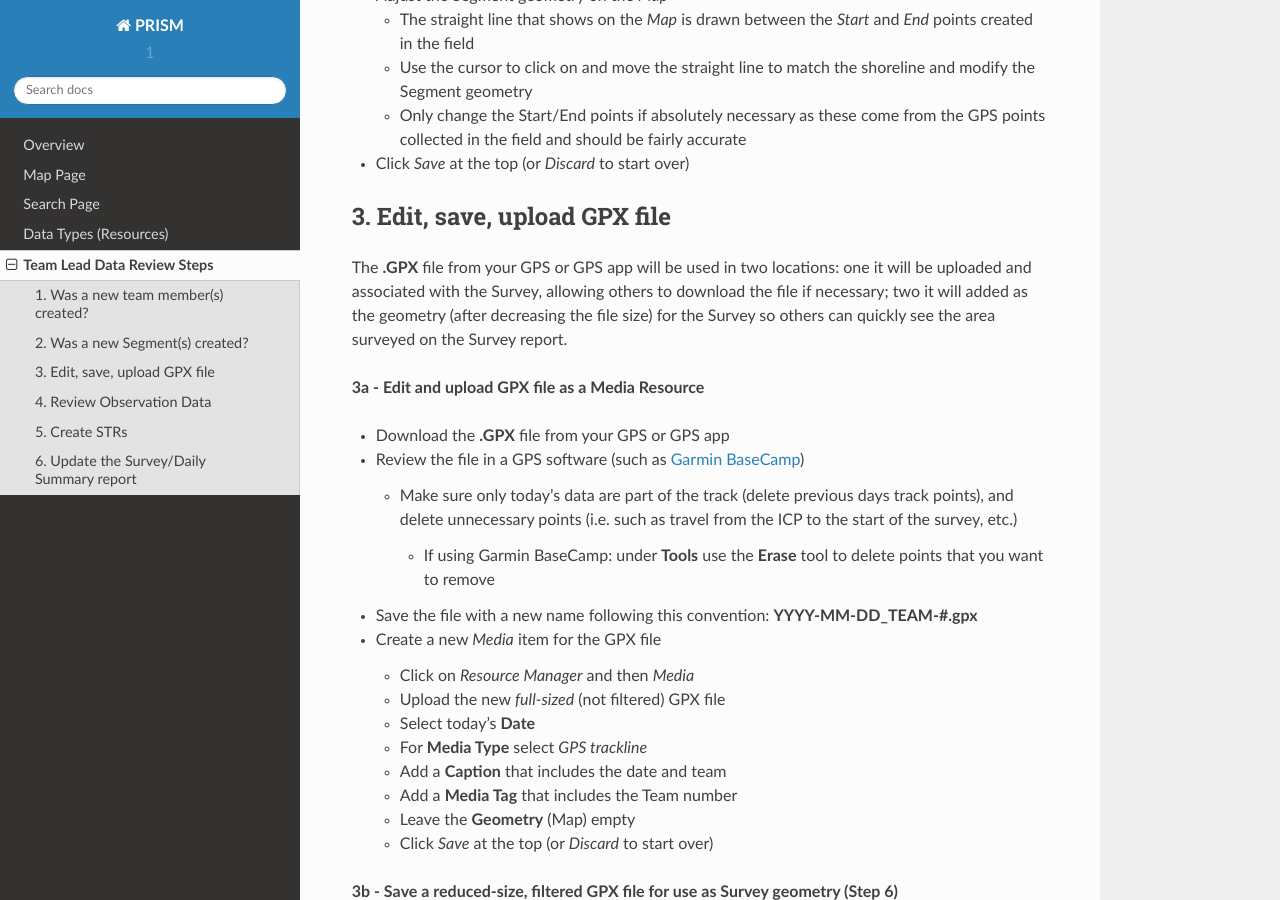
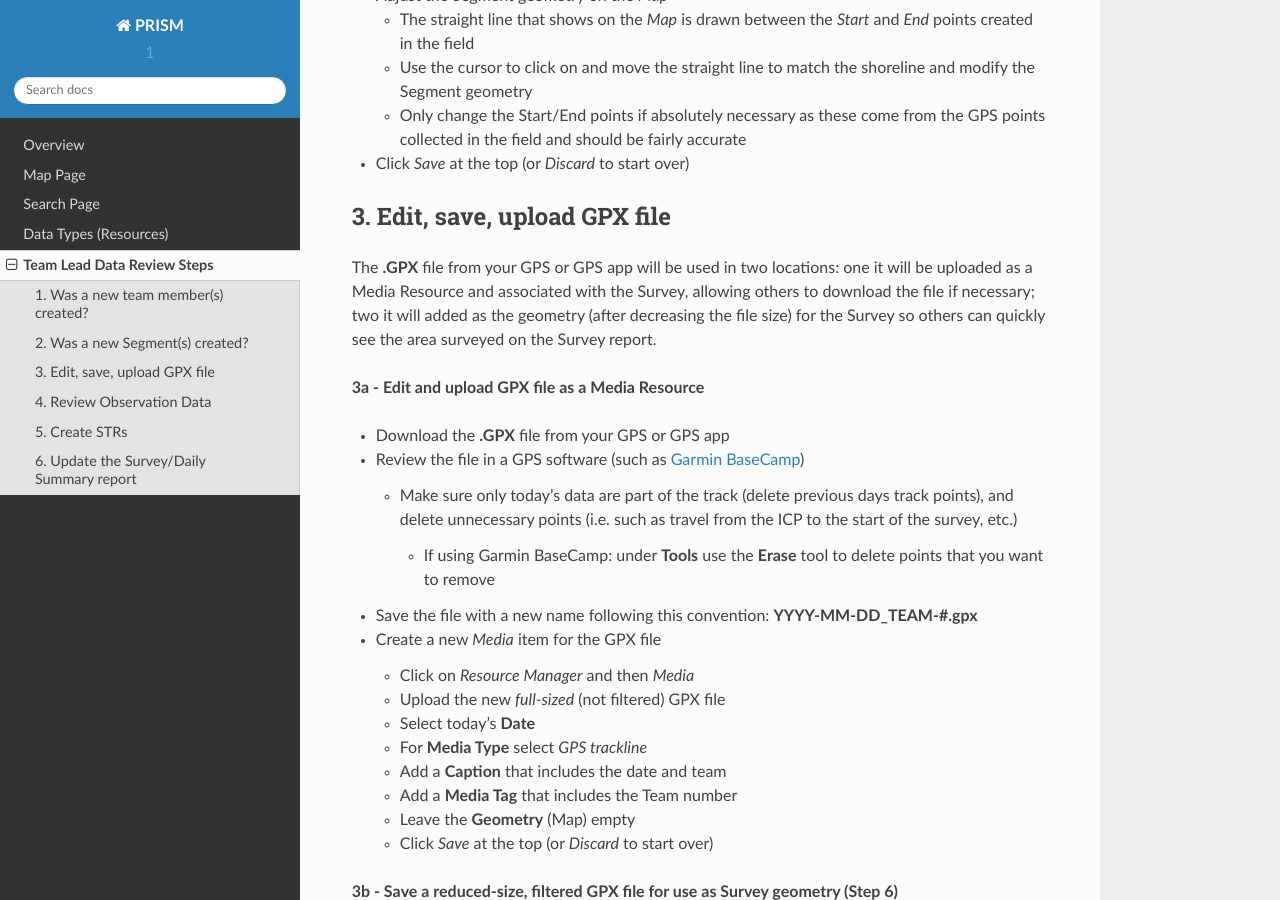
Before and after one commit to agraham/PRISM_rtd, a Sphinx documentation site: the page built from docs/teamlead.rst, in a window 1280 px wide and 900 px high, scrolled down 840 px. Built offline with Sphinx 7.4.7 and the Read the Docs theme 2.0.0, drawn with Linux system fonts in a browser that asks for light colours.

Commit message:
Update teamlead.rst

```diff
--- a/docs/teamlead.rst
+++ b/docs/teamlead.rst
@@ -35,7 +35,7 @@ If a new Segment(s) was created during the Survey add additional information to
 3. Edit, save, upload GPX file
 -------------------------------
 
-The **.GPX** file from your GPS or GPS app will be used in two locations: one it will be uploaded and associated with the Survey, allowing others to download the file if necessary; two it will added as the geometry (after decreasing the file size) for the Survey so others can quickly see the area surveyed on the Survey report.
+The **.GPX** file from your GPS or GPS app will be used in two locations: one it will be uploaded as a Media Resource and associated with the Survey, allowing others to download the file if necessary; two it will added as the geometry (after decreasing the file size) for the Survey so others can quickly see the area surveyed on the Survey report.
 
 **3a - Edit and upload GPX file as a Media Resource**
 
```
